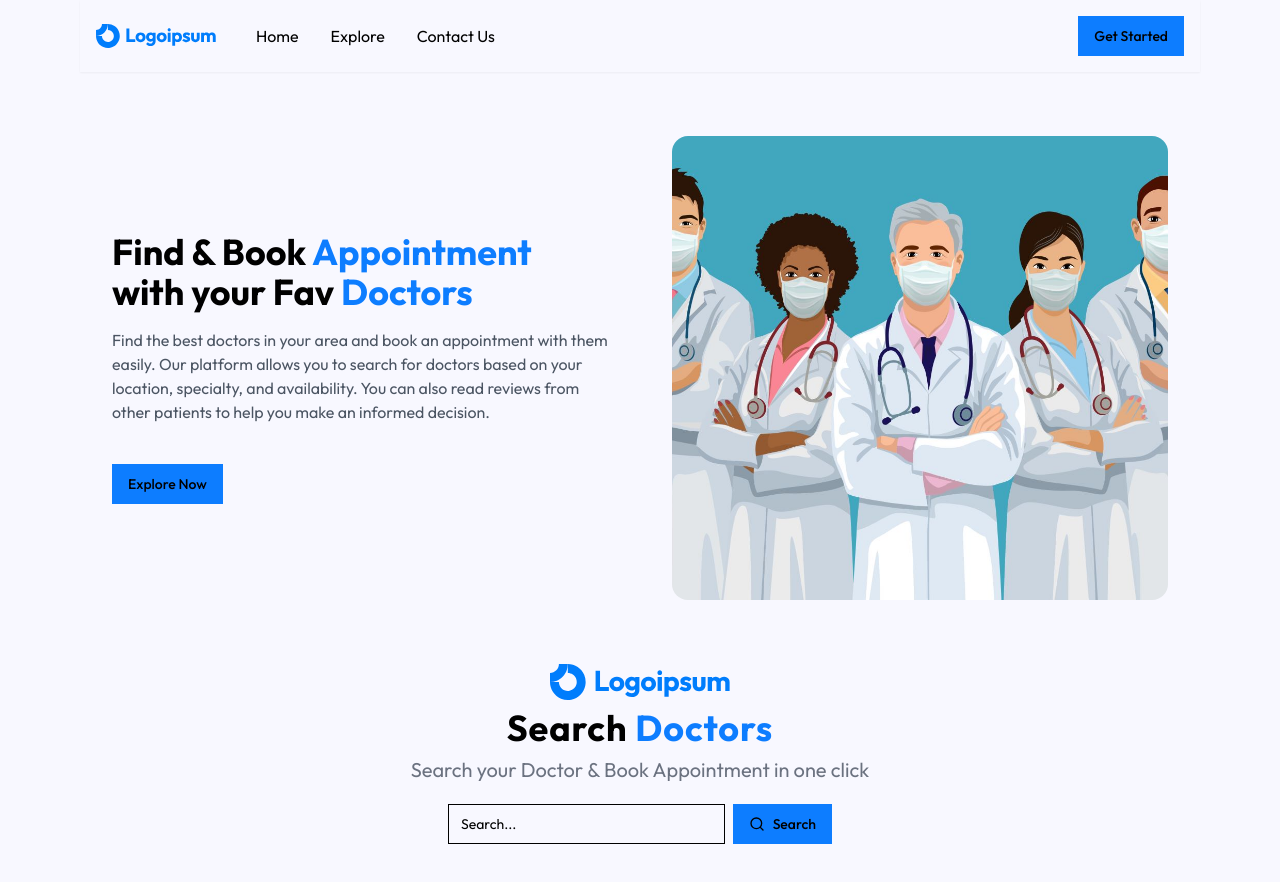
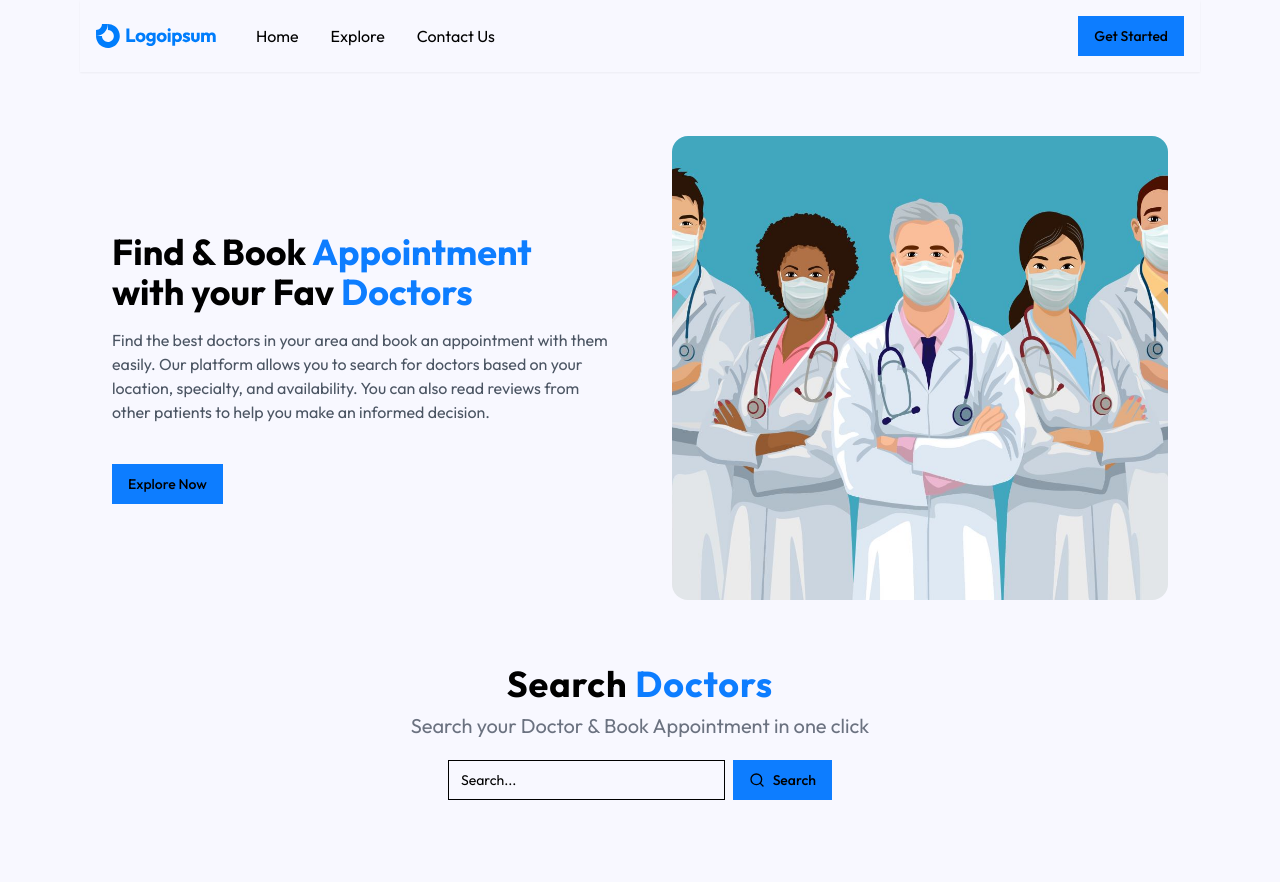
Before and after one commit to iaffansheikh21/DocConnector, a Next.js app: page / in a window 1280 px wide. After the commit the page ends 840 px from the top, so only its background shows below. Built offline with nearby package versions, Linux system fonts and the light colour scheme.

Commit message:
category search bar section updated

```diff
--- a/app/_components/CategorySearch.tsx
+++ b/app/_components/CategorySearch.tsx
@@ -1,5 +1,4 @@
 import React from 'react'
-import Image from 'next/image'
 import { Button } from '@/components/ui/button'
 import { Input } from "@/components/ui/input"
 import { Search } from 'lucide-react'
@@ -7,7 +6,6 @@ import { Search } from 'lucide-react'
 function CategorySearch() {
     return (
         <div className='mb-10 flex-col items-center flex gap-2'>
-            <Image src="/logo.svg" width={180} height={80} alt='logo' />
             <h2 className='font-bold text-4xl tracking-wide'>
                 Search <span className='text-primary'>Doctors</span>
             </h2>
```
